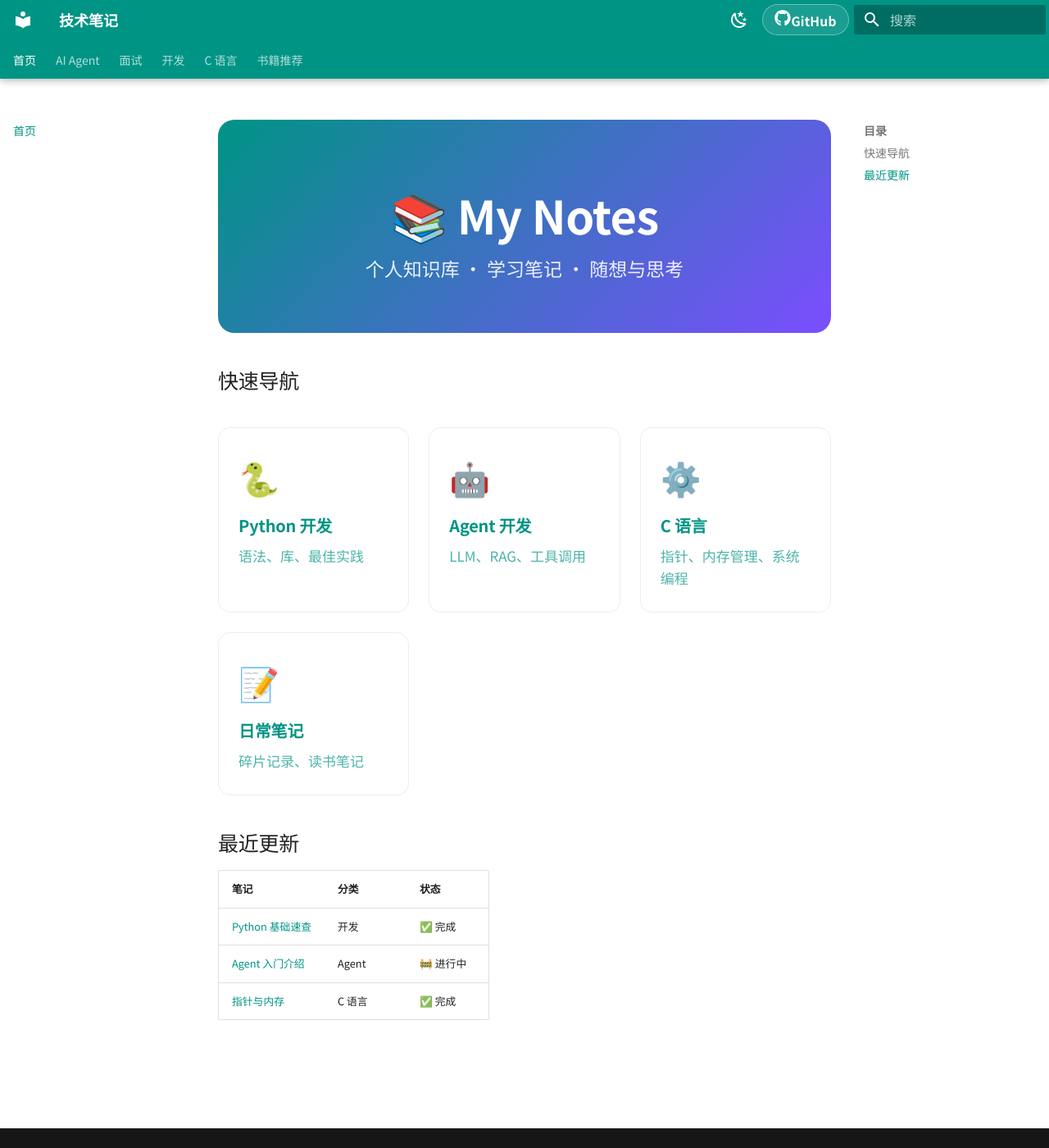
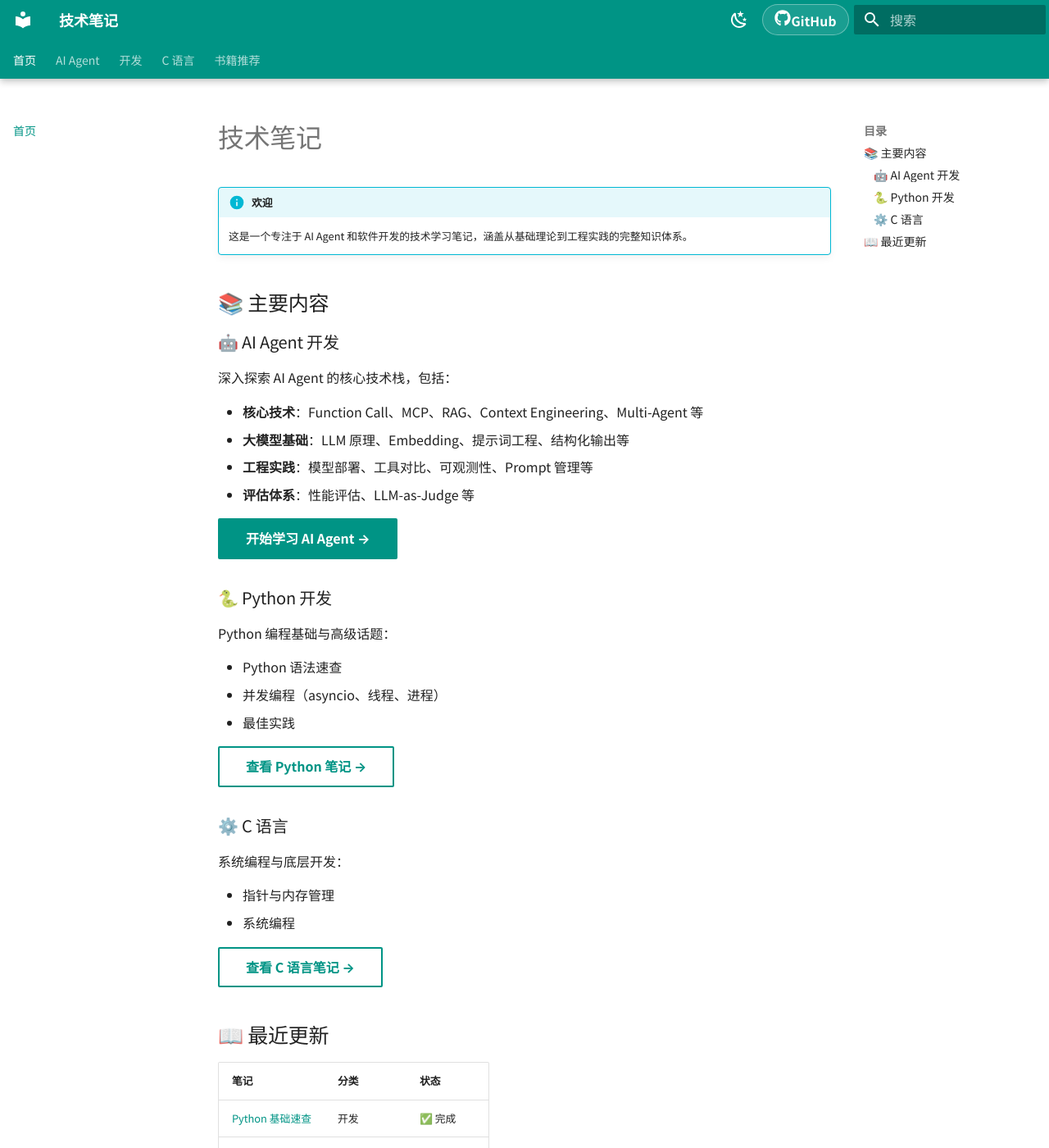
Before and after one commit to yangyinmiao/my-notes, an MkDocs documentation site: the page built from docs/index.md, in a window 1280 px wide and 1400 px high. Shown: the whole window at 82% size. Built offline with MkDocs 1.6.1 and Material for MkDocs 9.7.7, drawn with Linux system fonts in a browser that asks for light colours; some of the changed text lies outside the part shown.

Commit message:
优化网站配置和首页，使其更接近 FastAPI 文档风格

```diff
--- a/docs/index.md
+++ b/docs/index.md
@@ -1,37 +1,49 @@
-<div class="hero">
-<h1>📚 My Notes</h1>
-<p>个人知识库 · 学习笔记 · 随想与思考</p>
-</div>
+# 技术笔记
 
-## 快速导航
+!!! info "欢迎"
+    这是一个专注于 AI Agent 和软件开发的技术学习笔记，涵盖从基础理论到工程实践的完整知识体系。
 
-<div class="cards-grid">
-<a class="card" href="dev/python-basics/">
-<div class="card-icon">🐍</div>
-<h3>Python 开发</h3>
-<p>语法、库、最佳实践</p>
-</a>
-<a class="card" href="agent/00-intro/">
-<div class="card-icon">🤖</div>
-<h3>Agent 开发</h3>
-<p>LLM、RAG、工具调用</p>
-</a>
-<a class="card" href="c-lang/pointers/">
-<div class="card-icon">⚙️</div>
-<h3>C 语言</h3>
-<p>指针、内存管理、系统编程</p>
-</a>
-<a class="card" href="notes/daily/">
-<div class="card-icon">📝</div>
-<h3>日常笔记</h3>
-<p>碎片记录、读书笔记</p>
-</a>
-</div>
+## 📚 主要内容
 
-## 最近更新
+### 🤖 AI Agent 开发
+
+深入探索 AI Agent 的核心技术栈，包括：
+
+- **核心技术**：Function Call、MCP、RAG、Context Engineering、Multi-Agent 等
+- **大模型基础**：LLM 原理、Embedding、提示词工程、结构化输出等
+- **工程实践**：模型部署、工具对比、可观测性、Prompt 管理等
+- **评估体系**：性能评估、LLM-as-Judge 等
+
+[开始学习 AI Agent →](agent/index.md){ .md-button .md-button--primary }
+
+### 🐍 Python 开发
+
+Python 编程基础与高级话题：
+
+- Python 语法速查
+- 并发编程（asyncio、线程、进程）
+- 最佳实践
+
+[查看 Python 笔记 →](dev/python-basics.md){ .md-button }
+
+### ⚙️ C 语言
+
+系统编程与底层开发：
+
+- 指针与内存管理
+- 系统编程
+
+[查看 C 语言笔记 →](c-lang/pointers.md){ .md-button }
+
+## 📖 最近更新
 
 | 笔记 | 分类 | 状态 |
 |------|------|------|
 | [Python 基础速查](dev/python-basics.md) | 开发 | ✅ 完成 |
 | [Agent 入门介绍](agent/00-intro.md) | Agent | 🚧 进行中 |
 | [指针与内存](c-lang/pointers.md) | C 语言 | ✅ 完成 |
+
+---
+
+!!! tip "持续更新"
+    本笔记持续更新中，欢迎通过 [GitHub](https://github.com/yangyinmiao) 提供反馈和建议。
--- a/mkdocs.yml
+++ b/mkdocs.yml
@@ -51,13 +51,20 @@ theme:
 
 extra:
   generator: false
+  social:
+    - icon: fontawesome/brands/github
+      link: https://github.com/yangyinmiao
+      name: GitHub
 
 extra_css:
   - assets/extra.css
 
 plugins:
   - search:
-      lang: zh
+      lang:
+        - zh
+        - en
+      separator: '[\s\-\.]+'
   - glightbox
 
 nav:
@@ -94,10 +101,6 @@ nav:
       - LLM-as-Judge: agent/03-evaluation/02-LLM-as-Judge.md
     - 学习资源:
       - 论文: agent/04-resources/00-论文.md
-  - 面试:
-    - interview/00-overview.md
-    - AI Agent 面试题: interview/01-AI-Agent面试题.md
-    - 面试技巧: interview/02-面试技巧.md
   - 开发:
     - Python 基础: dev/python-basics.md
     - Python 并发: dev/python-concurrent.md
```
